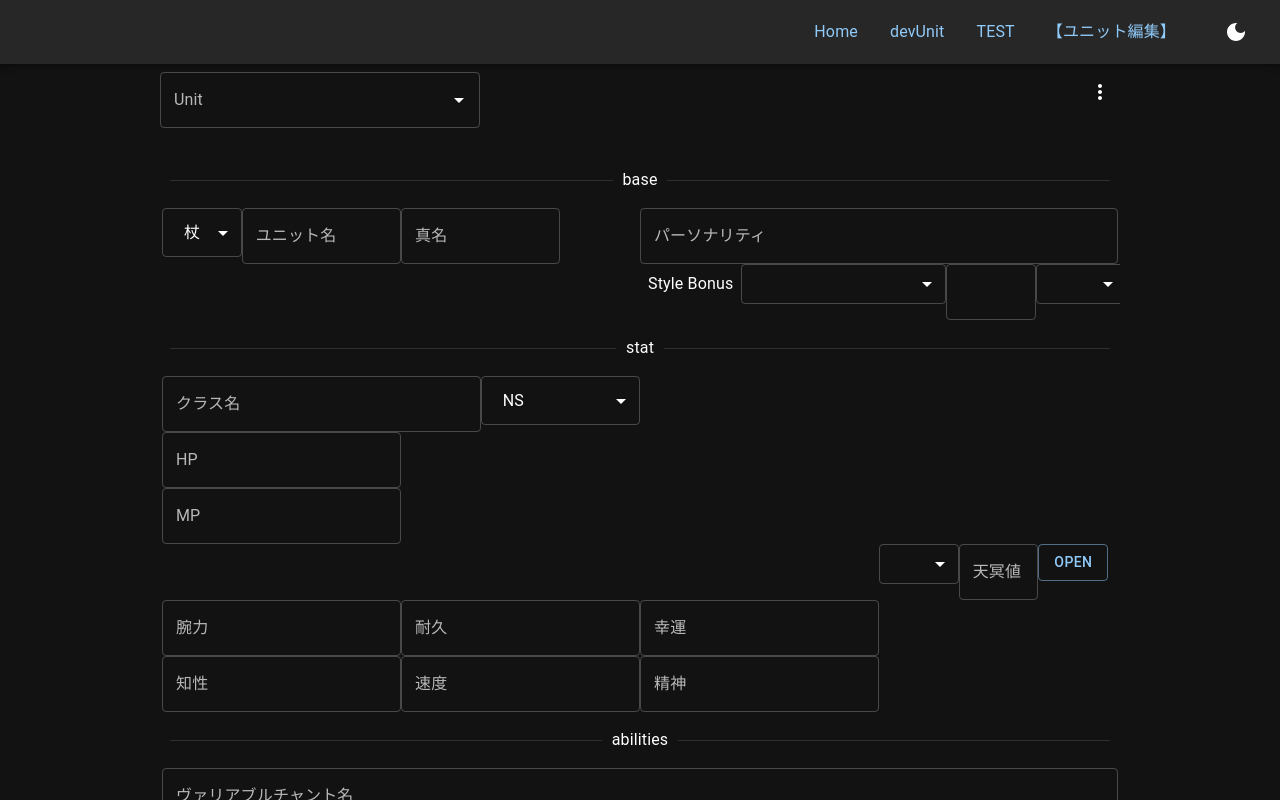
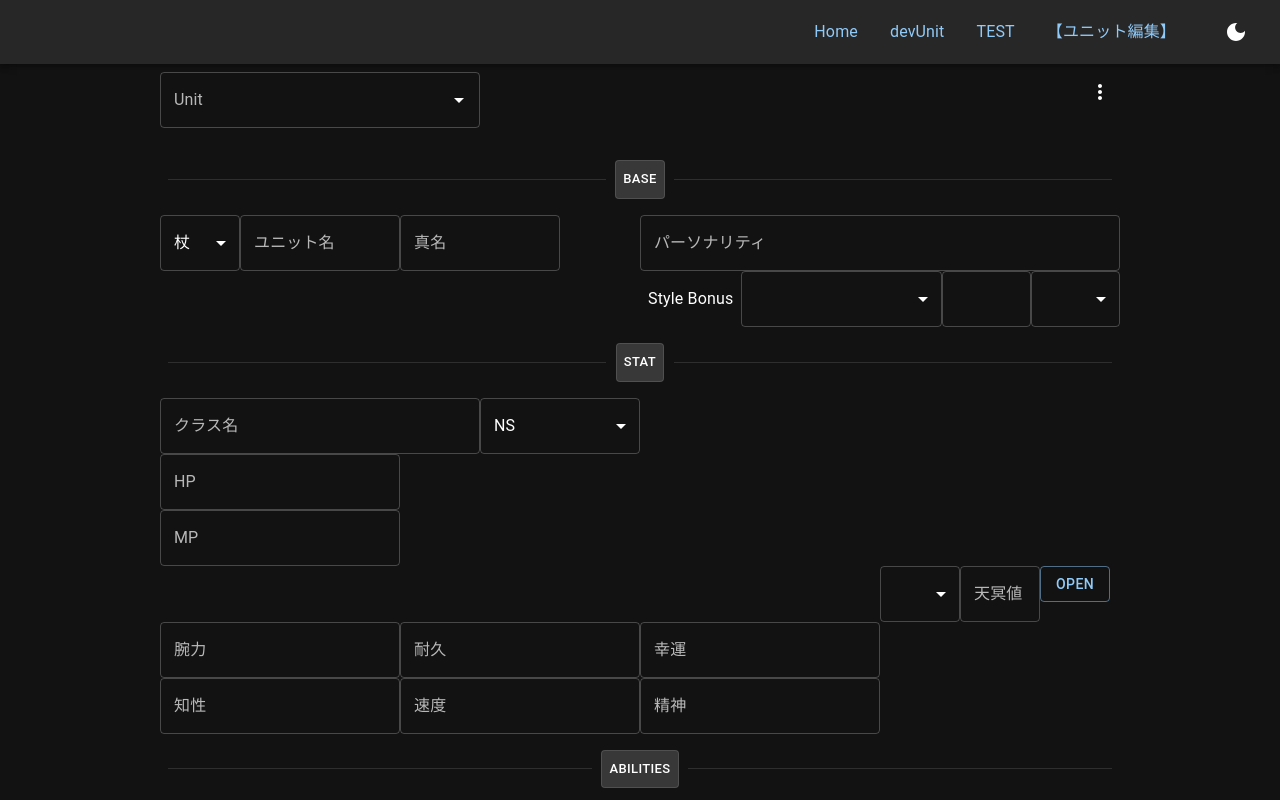
Before and after one commit to k0d1k-65/ae, a React (Create React App) app: page /unit/edit in a window 1280 px wide. Built offline with nearby package versions, Linux system fonts and the light colour scheme.

Commit message:
細かいデザインの修正とか

```diff
--- a/src/App.tsx
+++ b/src/App.tsx
@@ -21,30 +21,6 @@ const Main = styled.div`
   overflow: auto;
   padding: 0;
   flex: auto;
-
-  width: 100%;
-  margin: 0 auto;
-  @media (min-width: 768px) {
-    width: 620px;
-  }
-  @media (min-width: 980px) {
-    width: 780px;
-  }
-  @media (min-width: 1200px) {
-    width: 960px;
-  }
-  @media (min-width: 1440px) {
-    width: 1140px;
-  }
-  @media (min-width: 1680px) {
-    width: 1300px;
-  }
-  @media (min-width: 1920px) {
-    width: 1460px;
-  }
-  @media (min-width: 2160px) {
-    width: 1620px;
-  }
 `;
 
 function App() {
--- /dev/null
+++ b/src/common/MainContentComponent.tsx
@@ -0,0 +1,82 @@
+import React, { ReactNode } from "react";
+import styled from "styled-components";
+
+const Wrapper = styled.div`
+  display: flex;
+  height: 100%;
+  flex-direction: column;
+`;
+
+const MainWrap = styled.div`
+  overflow: auto;
+  flex: auto;
+
+  /* Firefox */
+  scrollbar-width: auto;
+  scrollbar-color: #a8a8a8 #e1e1e1;
+
+  /* Chrome, Edge, and Safari */
+  &::-webkit-scrollbar {
+    width: 16px;
+  }
+
+  &::-webkit-scrollbar-track {
+    background: #e1e1e166;
+  }
+
+  &::-webkit-scrollbar-thumb {
+    background-color: #a8a8a8;
+    border-radius: 8px;
+    border: 1px solid #ddd
+
+    /* スクロールバーのホバー時の色 */
+    &:hover {
+      background-color: #808080;
+    }
+  }
+`;
+
+const Main = styled.div`
+  width: 100%;
+  margin: 0 auto;
+  @media (min-width: 768px) {
+    width: 620px;
+  }
+  @media (min-width: 980px) {
+    width: 780px;
+  }
+  @media (min-width: 1200px) {
+    width: 960px;
+  }
+  @media (min-width: 1440px) {
+    width: 1140px;
+  }
+  @media (min-width: 1680px) {
+    width: 1300px;
+  }
+  @media (min-width: 1920px) {
+    width: 1460px;
+  }
+  @media (min-width: 2160px) {
+    width: 1620px;
+  }
+`;
+
+type MyComponentProps = {
+  header?: JSX.Element;
+  children: ReactNode;
+};
+
+const MainContentComponent: React.FC<MyComponentProps> = ({ children, header }) => {
+  return (
+    <Wrapper>
+      <Main style={{ flex: 0 }}>{header}</Main>
+
+      <MainWrap>
+        <Main>{children}</Main>
+      </MainWrap>
+    </Wrapper>
+  );
+};
+
+export default MainContentComponent;
--- a/src/unit-stat/PersonalitiesForm.tsx
+++ b/src/unit-stat/PersonalitiesForm.tsx
@@ -29,8 +29,7 @@ const PersonalitiesForm = (props: {
           <Select
             value={props.unitStat.weapon}
             onChange={(ev) => props.handleOnChangeStat("weapon", ev.target.value)}
-            sx={{ p: "0 .5rem", width: "100%" }}
-            size={"small"}
+            sx={{ width: "100%", height: "56px" }}
           >
             {Object.values(WeaponType).map((wType) => (
               <MenuItem value={wType}>
--- a/src/unit-stat/StatBonusEditor.tsx
+++ b/src/unit-stat/StatBonusEditor.tsx
@@ -11,17 +11,16 @@ const UnitStatBonusEditorComponent = (props: {
 }) => {
   return (
     // スタイルコンプリートボーナス
-    <div style={{ display: "flex", width: "95%" }}>
+    <div style={{ display: "flex", alignItems: "center" }}>
       {/* ラベル */}
       <span style={{ flex: "none", minWidth: "15%", margin: 8 }}>{props.title}</span>
 
       {/* ステータス種 */}
-      <EditedOutline isEdited={props.default.statType !== props.edit.statType} style={{ flex: "none", width: "45%" }}>
+      <EditedOutline isEdited={props.default.statType !== props.edit.statType} style={{ width: "45%" }}>
         <Select
           value={props.edit.statType}
           onChange={(ev) => props.setter("statType", (ev.target.value as UnitStatBonusType) || null)}
-          sx={{ p: "0 .5rem", width: "100%" }}
-          size={"small"}
+          sx={{ width: "100%", height: "56px" }}
         >
           <MenuItem value="">
             <ListItemText primary="-" />
@@ -35,10 +34,7 @@ const UnitStatBonusEditorComponent = (props: {
       </EditedOutline>
 
       {/* 補正値 */}
-      <EditedOutline
-        isEdited={props.default.statAmount !== props.edit.statAmount}
-        style={{ flex: "none", width: "20%" }}
-      >
+      <EditedOutline isEdited={props.default.statAmount !== props.edit.statAmount} style={{ width: "20%" }}>
         <TextField
           sx={{ width: "100%" }}
           type="number"
@@ -48,12 +44,11 @@ const UnitStatBonusEditorComponent = (props: {
       </EditedOutline>
 
       {/* 演算子 */}
-      <EditedOutline isEdited={props.default.operator !== props.edit.operator} style={{ flex: "none", width: "20%" }}>
+      <EditedOutline isEdited={props.default.operator !== props.edit.operator} style={{ width: "20%" }}>
         <Select
           value={props.edit.operator}
           onChange={(ev) => props.setter("operator", (ev.target.value as "+" | "%") || null)}
-          sx={{ p: "0 .5rem", width: "100%" }}
-          size={"small"}
+          sx={{ width: "100%", height: "56px" }}
         >
           <MenuItem value="">
             <ListItemText primary="-" />
--- a/src/unit-stat/StatsForm.tsx
+++ b/src/unit-stat/StatsForm.tsx
@@ -48,12 +48,7 @@ const StatsForm = (props: {
       {/* スタイル選択 */}
       <Grid item xs={2} lg={2}>
         <EditedOutline isEdited={props.default.style !== props.unitStat.style}>
-          <Select
-            value={props.unitStat.style}
-            onChange={handleStyleChange}
-            sx={{ p: "0 .5rem", width: "100%" }}
-            size={"small"}
-          >
+          <Select value={props.unitStat.style} onChange={handleStyleChange} sx={{ width: "100%", height: "56px" }}>
             {Object.values(StyleType).map((wType) => (
               <MenuItem value={wType}>
                 <ListItemText primary={wType} />
@@ -105,8 +100,7 @@ const StatsForm = (props: {
           <Select
             value={props.unitStat.lightShadow || ""}
             onChange={handleLightShadowChange}
-            sx={{ p: "0 .5rem", width: "100%" }}
-            size={"small"}
+            sx={{ width: "100%", height: "56px" }}
           >
             <MenuItem value="">
               <ListItemText primary="-" />
--- a/src/unit-stat/index.tsx
+++ b/src/unit-stat/index.tsx
@@ -1,62 +1,18 @@
 import React, { useEffect, useReducer, useState } from "react";
 import PersonalitiesForm from "./PersonalitiesForm";
-import styled from "styled-components";
 import { deleteUnit, importUnits, saveUnit, trancateUnit } from "../common/services/UnitService";
 import { toast } from "react-toastify";
 import "react-toastify/dist/ReactToastify.css";
 import reduceUnitStat, { initUnitStat } from "./UnitStatReducer";
 import UnitStatActionMenu from "./ActionMenu";
 import { retrieveUnits } from "../common/services/UnitService";
-import { Divider } from "@mui/material";
+import { Divider, ToggleButton } from "@mui/material";
 import { ISkillProperty, IStatBonus, IUnitSkills, IUnitStatModel, IUnitStats } from "../common/models/UnitModel";
 import StatsForm from "./StatsForm";
 import AbilitiesForm from "./AbilitiesForm";
 import SkillsForm from "./SkillsForm";
 import UnitSelectBox from "./UnitSelectBox";
-
-const Wrapper = styled.div`
-  display: flex;
-  height: 100%;
-  flex-direction: column;
-`;
-
-const Header = styled.div`
-  flex: 0;
-  margin: 8px 0 16px;
-  display: flex;
-  justify-content: flex-end;
-  gap: 8px;
-`;
-
-const Main = styled.div`
-  overflow: auto;
-  padding: 8px 2px;
-  flex: auto;
-
-  /* Firefox */
-  scrollbar-width: auto;
-  scrollbar-color: #a8a8a8 #e1e1e1;
-
-  /* Chrome, Edge, and Safari */
-  &::-webkit-scrollbar {
-    width: 16px;
-  }
-
-  &::-webkit-scrollbar-track {
-    background: #e1e1e166;
-  }
-
-  &::-webkit-scrollbar-thumb {
-    background-color: #a8a8a8;
-    border-radius: 8px;
-    border: 1px solid #ddd
-
-    /* スクロールバーのホバー時の色 */
-    &:hover {
-      background-color: #808080;
-    }
-  }
-`;
+import MainContentComponent from "../common/MainContentComponent";
 
 const UnitStatComponent: React.FC = () => {
   // 編集フォームのステート
@@ -246,9 +202,15 @@ const UnitStatComponent: React.FC = () => {
     setUnitList(retrieveUnits());
   }, []);
 
-  return (
-    <Wrapper>
-      <Header>
+  const headerContent = (
+    <div
+      style={{
+        margin: "8px 0 16px",
+        display: "flex",
+        justifyContent: "flex-end",
+        gap: "8px",
+      }}
+    >
       {/* 編集対象ユニット選択 */}
       <UnitSelectBox unitList={unitList} selectedUnit={selectedUnit} handleOnSelect={handleOnChangeUnit} />
 
@@ -263,41 +225,71 @@ const UnitStatComponent: React.FC = () => {
         handleOnExport={handleonClickExport}
         handleOnTrancate={handleOnClickTrancate}
       />
-      </Header>
+    </div>
+  );
 
-      <Main>
+  // TODO: なんかもっと共通化とか？
+  const [openBase, setOpenBase] = React.useState(true);
+  const [openStat, setOpenStat] = React.useState(true);
+  const [openAbilities, setOpenAbilities] = React.useState(true);
+  const [openSkills, setOpenSkills] = React.useState(true);
+
+  return (
+    <MainContentComponent header={headerContent}>
       {/* ユニット名・パーソナリティ */}
-        {/* TODO: クリックすると縮小する。 */}
-        <Divider sx={{ margin: "16px 8px" }}>base</Divider>
+      <Divider sx={{ margin: "16px 8px" }}>
+        <ToggleButton value={""} selected={openBase} onClick={() => setOpenBase(!openBase)} size="small">
+          base
+        </ToggleButton>
+      </Divider>
 
+      {openBase && (
         <PersonalitiesForm
           unitStat={editingUnit}
           default={selectedUnit}
           handleOnChangeStat={handleOnChangeStat}
           handleOnChangeStatBonus={handleOnChangeStyleBoardBonus}
         />
-
-        <Divider sx={{ margin: "16px 8px" }}>stat</Divider>
+      )}
 
       {/* ステータス */}
+      <Divider sx={{ margin: "16px 8px" }}>
+        <ToggleButton value={""} selected={openStat} onClick={() => setOpenStat(!openStat)} size="small">
+          stat
+        </ToggleButton>
+      </Divider>
+
+      {openStat && (
         <StatsForm
           unitStat={editingUnit}
           default={selectedUnit}
           handleOnChangeStat={handleOnChangeStat}
           handleOnChangeStatBonus={handleOnChangeLightShadowBonus}
         />
-
-        <Divider sx={{ margin: "16px 8px" }}>abilities</Divider>
+      )}
 
       {/* アビリティ */}
+      <Divider sx={{ margin: "16px 8px" }}>
+        <ToggleButton value={""} selected={openAbilities} onClick={() => setOpenAbilities(!openAbilities)} size="small">
+          abilities
+        </ToggleButton>
+      </Divider>
+
+      {openAbilities && (
         <AbilitiesForm unitStat={editingUnit} default={selectedUnit} handleOnChangeStat={handleOnChangeStat} />
-
-        <Divider sx={{ margin: "16px 8px" }}>skills</Divider>
+      )}
 
       {/* スキル */}
+      <Divider sx={{ margin: "16px 8px" }}>
+        <ToggleButton value={""} selected={openSkills} onClick={() => setOpenSkills(!openSkills)} size="small">
+          skills
+        </ToggleButton>
+      </Divider>
+
+      {openSkills && (
         <SkillsForm unitStat={editingUnit} defaultStat={selectedUnit} handleOnChangeSkill={handleOnChangeSkill} />
-      </Main>
-    </Wrapper>
+      )}
+    </MainContentComponent>
   );
 };
 
```
Lines whose indentation alone changed are shown as unchanged.
